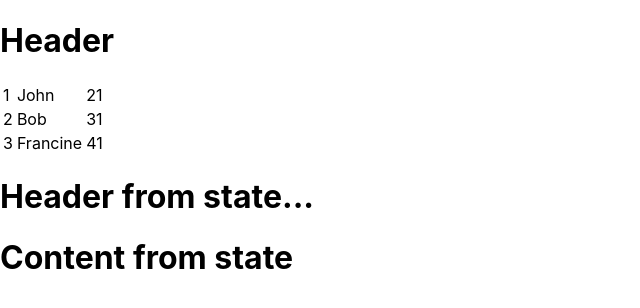
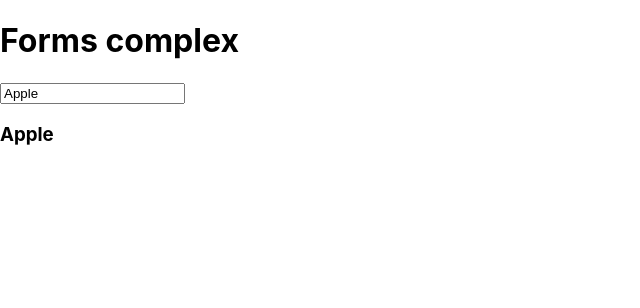
Before and after one commit to kajcanat/learning-reactjs, a React (Create React App) app: page / in a window 1280 px wide. Shown: the top 308 px of the page, without its empty margins (0-640 px from the left). Built offline with nearby package versions, Linux system fonts and the light colour scheme.

Commit message:
forms complex

```diff
--- a/src/App.jsx
+++ b/src/App.jsx
@@ -1,32 +1,21 @@
 import React from 'react';
 
 class App extends React.Component {
-   constructor() {
-    super();
+   constructor(props) {
+    super(props);
     this.state = {
-      header: "Header from state...",
-      content: "Content from state",
-      data:
-      [
-	{"id":1, name:"John", age:21},
-	{"id":2, name:"Bob", age:31},
-	{"id":3, name:"Francine", age:41}
-      ]
+      data: 'Apple'
     }
+    this.updateState = this.updateState.bind(this);
+   };
+   updateState(e) {
+     this.setState({data: e.target.value});
    }
    render() {
       return (
          <div>
             <Header/>
-            <table>
-		<tbody>
-		{this.state.data.map((person, i) => <TableRow key = {i} data = {person} />)}
-		</tbody>
-	    </table>
-	    <div>
-	     <h1>{this.state.header}</h1>
-	     <h1>{this.state.content}</h1>
-	    </div>
+	    <Content myDataProp = {this.state.data} updateStateProp = {this.updateState} />
          </div>
       );
    }
@@ -35,28 +24,17 @@
    render() {
       return (
          <div>
-            <h1>Header</h1>
+            <h1>Forms complex</h1>
          </div>
       );
    }
-}
-class TableRow extends React.Component {
-  render() {
-    return (
-	<tr>
-	<td>{this.props.data.id}</td>
-	<td>{this.props.data.name}</td>
-	<td>{this.props.data.age}</td>
-	</tr>
-    );
-  }
 }
 class Content extends React.Component {
    render() {
       return (
          <div>
-            <h2>Content</h2>
-            <p>The content text!!!</p>
+	   <input type="text" value={this.props.myDataProp} onChange={this.props.updateStateProp}/>
+           <h3>{this.props.myDataProp}</h3>
          </div>
       );
    }
```
